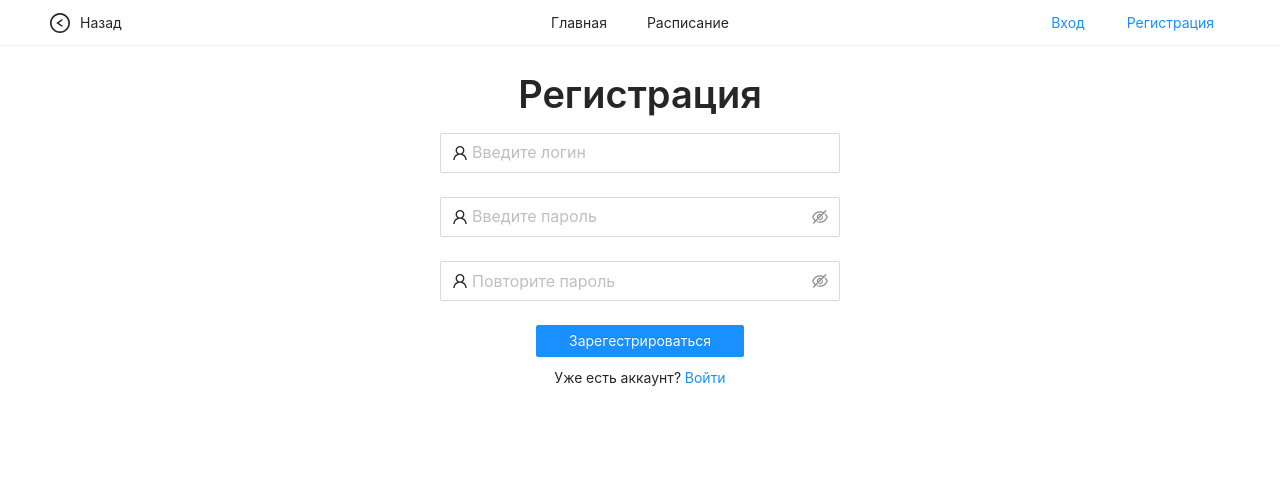
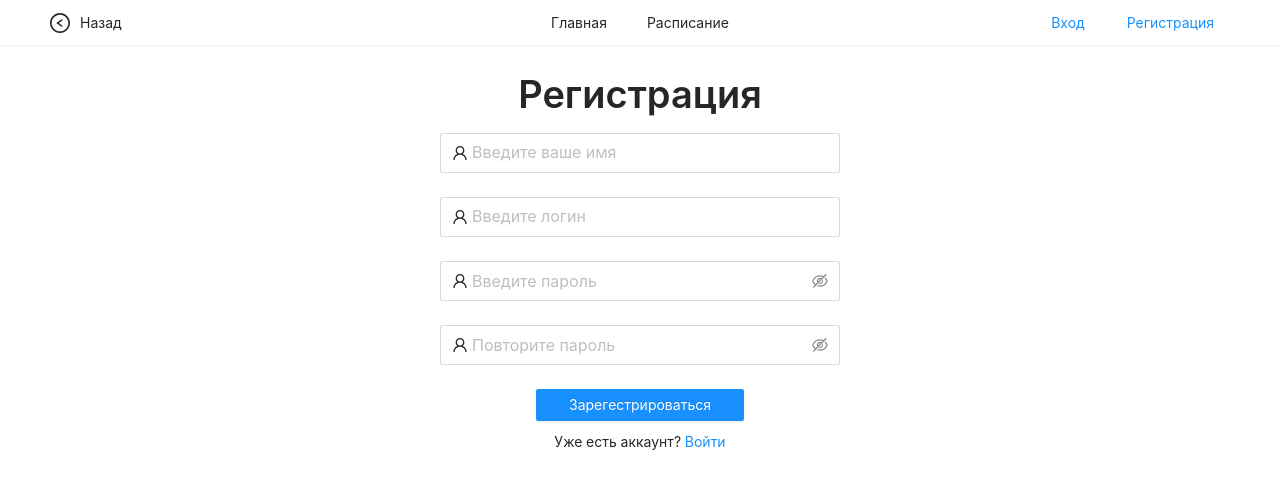
Before and after one commit to punkmachine/homework-frontend, a React (Create React App) app: page /registration in a window 1280 px wide. Shown: the top 488 px of the page. Built offline with nearby package versions, Linux system fonts and the light colour scheme.

Commit message:
fix registration markup.

```diff
--- a/src/pages/registration.jsx
+++ b/src/pages/registration.jsx
@@ -13,7 +13,17 @@ function Registration() {
 
 			<Form form={form} className='registration-form'>
 				<Form.Item
-					name='registration'
+					name='name'
+					className='registration-form-item'
+				>
+					<Input
+						placeholder='Введите ваше имя'
+						size="large"
+						prefix={<UserOutlined />}
+					/>
+				</Form.Item>
+				<Form.Item
+					name='login'
 					className='registration-form-item'
 				>
 					<Input
```
